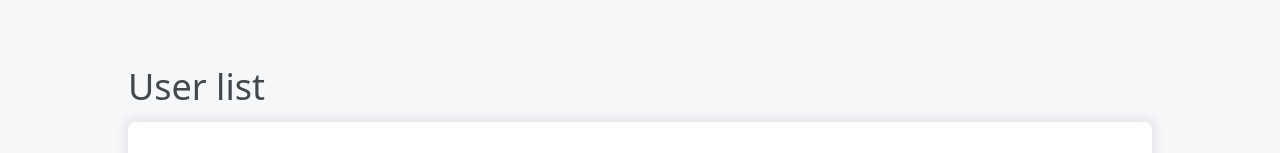
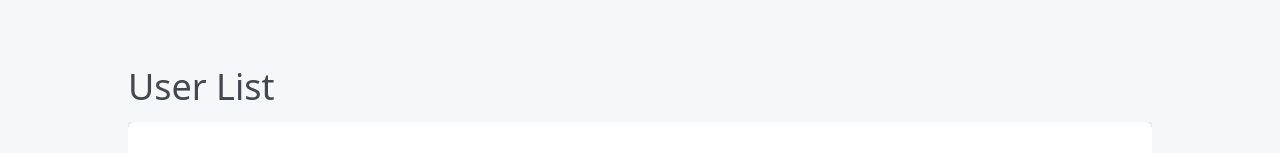
Before and after one commit to JakubKorytko/intern-hub, a Vue app: page / in a window 1280 px wide. Shown: the top 153 px of the page. Built offline with nearby package versions, Linux system fonts and the light colour scheme.

Commit message:
Add content wrapper

```diff
--- a/src/App.vue
+++ b/src/App.vue
@@ -1,7 +1,27 @@
 <script setup lang="ts">
 import { RouterView } from 'vue-router'
+
+const routeHeader = {
+  home: 'User List',
+  add: 'Add User',
+}
 </script>
 
 <template>
-  <RouterView />
+  <main class="h-full w-full flex justify-center items-center">
+    <div class="min-w-max w-4/5 mx-auto min-h-max h-5/6 flex flex-col">
+      <div class="basis-1/12">
+        <h1 class="text-4xl">{{ routeHeader[$route.name] }}</h1>
+      </div>
+      <div class="content-wrapper overflow-hidden basis-11/12">
+        <RouterView />
+      </div>
+    </div>
+  </main>
 </template>
+
+<style scoped>
+h1 {
+  color: #43484f;
+}
+</style>
--- a/src/components/MainPage.vue
+++ b/src/components/MainPage.vue
@@ -4,26 +4,23 @@ import ListWrapper from '@/components/ListWrapper.vue'
 </script>
 
 <template>
-  <div class="min-w-max w-4/5 mx-auto min-h-max h-5/6 flex flex-col">
-    <div class="basis-1/12">
-      <h1 class="text-4xl" style="color: #43484f">User list</h1>
-    </div>
-    <div class="basis-10/12 list-wrapper-bg justify-center flex items-center" style="max-height: 83.333333%">
+    <div class="list-wrapper-bg justify-center flex items-center overflow-hidden bg-white">
       <list-wrapper />
     </div>
-    <div class="basis-1/12 flex items-center justify-center md:justify-normal">
+    <div class="pagination-block-wrapper flex items-center justify-center md:justify-normal">
       <pagination-block />
     </div>
-  </div>
 </template>
 
 <style scoped>
-
 .list-wrapper-bg {
-  background-color: white;
   border-radius: 0.5rem;
-  overflow: hidden;
-  box-shadow: 0px 0px 6px 6px rgba(234, 234, 237, 1);
+  max-height: calc(100% * 10 / 11);
+  box-shadow: 0 0 6px 6px rgba(234, 234, 237, 1);
+  flex-basis: calc(100% * 10 / 11);
 }
 
+.pagination-block-wrapper {
+  flex-basis: calc(100% * 1 / 11);
+}
 </style>
--- a/src/views/HomeView.vue
+++ b/src/views/HomeView.vue
@@ -3,7 +3,7 @@ import MainPage from '../components/MainPage.vue'
 </script>
 
 <template>
-  <main class="h-full w-full flex justify-center items-center">
+  <div class="flex flex-col w-full h-full">
     <MainPage />
-  </main>
+  </div>
 </template>
```
